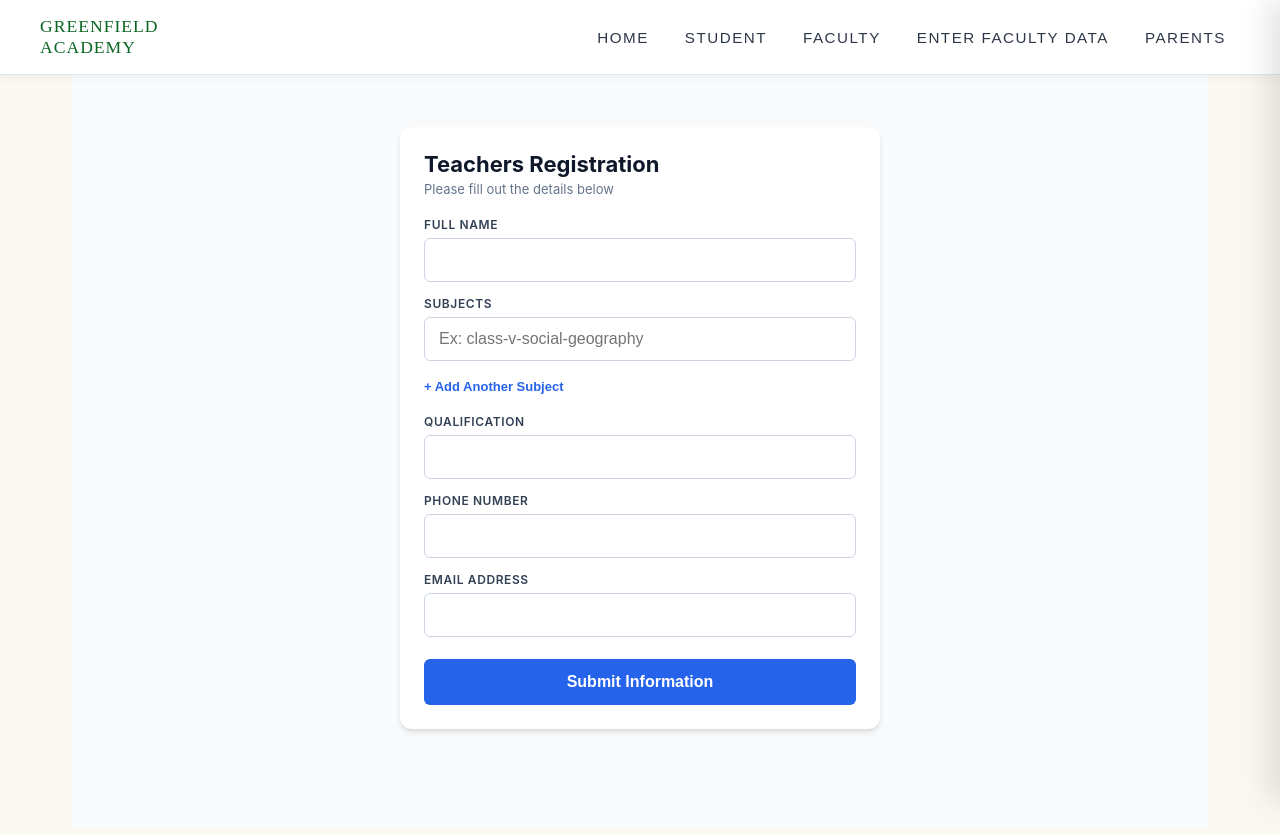
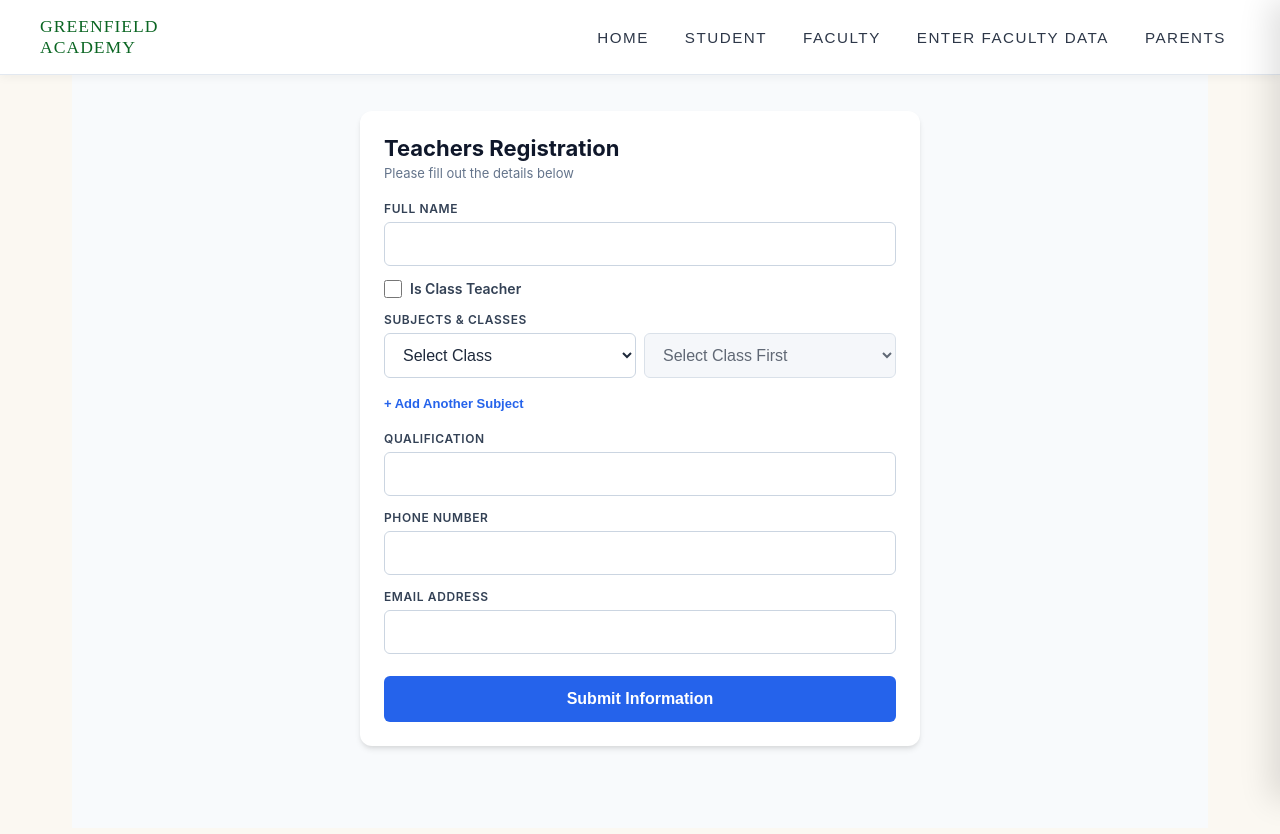
Before and after one commit to amarkch/greenfield-academy, a React (Vite) app in the folder front-end/: page /teacher-data in a window 1280 px wide. Shown: the top 834 px of the page. Built offline with nearby package versions, Linux system fonts and the light colour scheme.

Commit message:
Api call for faculty detail

```diff
--- a/front-end/src/pages/InsertTeacherData.jsx
+++ b/front-end/src/pages/InsertTeacherData.jsx
@@ -1,30 +1,63 @@
 import React, { useState } from 'react';
 import GreenfieldHeaderBar from "../components/GreenfieldHeaderBar.jsx";
+
+const CLASS_SUBJECT_MAP = {
+  "class-i": ["Mathematics", "English", "Environmental Studies", "Hindi"],
+  "class-ii": ["Mathematics", "English", "Environmental Studies", "Hindi"],
+  "class-iii": ["Mathematics", "English", "Science", "Social Studies", "Hindi"],
+  "class-iv": ["Mathematics", "English", "Science", "Social Studies", "Hindi"],
+  "class-v": ["Mathematics", "English", "Science", "Social Science", "Geography", "Hindi"],
+  "class-vi": ["Mathematics", "English", "Science", "Social Science", "History", "Geography", "Computer Science", "Hindi"],
+  "class-vii": ["Mathematics", "English", "Science", "Social Science", "History", "Geography", "Computer Science", "Hindi"],
+  "class-viii": ["Mathematics", "English", "Science", "Social Science", "History", "Geography", "Computer Science", "Hindi"],
+  "class-ix": ["Mathematics", "English", "Science", "Physics", "Chemistry", "Biology", "Social Science", "History", "Computer Science"],
+  "class-x": ["Mathematics", "English", "Science", "Physics", "Chemistry", "Biology", "Social Science", "History", "Computer Science"]
+};
+
+const CLASS_OPTIONS = Object.keys(CLASS_SUBJECT_MAP);
+
 function InsertTeacherData() {
   const [formData, setFormData] = useState({
     name: '',
     qualification: '',
     phone: '',
-    email: ''
+    email: '',
+    isClassTeacher: false,
+    classTeacherOf: ''
   });
 
-  const [subjects, setSubjects] = useState(['']);
+  const [subjects, setSubjects] = useState([{ className: '', subjectName: '' }]);
   const [loading, setLoading] = useState(false);
   const [message, setMessage] = useState('');
 
   const handleChange = (e) => {
-    const { name, value } = e.target;
-    setFormData((prev) => ({ ...prev, [name]: value }));
+    const { name, value, type, checked } = e.target;
+    const val = type === 'checkbox' ? checked : value;
+
+    setFormData((prev) => {
+      const updated = { ...prev, [name]: val };
+      // Reset classTeacherOf if isClassTeacher is toggled off
+      if (name === 'isClassTeacher' && !checked) {
+        updated.classTeacherOf = '';
+      }
+      return updated;
+    });
   };
 
-  const handleSubjectChange = (index, value) => {
+  const handleSubjectChange = (index, field, value) => {
     const updatedSubjects = [...subjects];
-    updatedSubjects[index] = value;
+    updatedSubjects[index][field] = value;
+
+    // Reset subjectName if className changes to prevent mismatched selections
+    if (field === 'className') {
+      updatedSubjects[index]['subjectName'] = '';
+    }
+
     setSubjects(updatedSubjects);
   };
 
   const handleAddSubject = () => {
-    setSubjects([...subjects, '']);
+    setSubjects([...subjects, { className: '', subjectName: '' }]);
   };
 
   const handleRemoveSubject = (index) => {
@@ -39,7 +72,9 @@ function InsertTeacherData() {
 
     const payload = {
       ...formData,
-      subjects: subjects.filter((sub) => sub.trim() !== '')
+      subjects: subjects
+        .filter((sub) => sub.className && sub.subjectName)
+        .map((sub) => `[${sub.className}][${sub.subjectName.toLowerCase().replace(/\s+/g, '-')}]`)
     };
 
     try {
@@ -58,8 +93,15 @@ function InsertTeacherData() {
       const result = await response.json();
       setMessage('Data submitted successfully!');
 
-      setFormData({ name: '', qualification: '', phone: '', email: '' });
-      setSubjects(['']);
+      setFormData({
+        name: '',
+        qualification: '',
+        phone: '',
+        email: '',
+        isClassTeacher: false,
+        classTeacherOf: ''
+      });
+      setSubjects([{ className: '', subjectName: '' }]);
     } catch (error) {
       setMessage(`Error: ${error.message}`);
     } finally {
@@ -82,24 +124,77 @@ function InsertTeacherData() {
               name="name"
               value={formData.name}
               onChange={handleChange}
-              placeholder=""
               style={styles.input}
               required
             />
           </div>
+            <div style={styles.inputGroup}>
+            <label style={styles.checkboxLabel}>
+              <input
+                type="checkbox"
+                name="isClassTeacher"
+                checked={formData.isClassTeacher}
+                onChange={handleChange}
+                style={styles.checkbox}
+              />
+              Is Class Teacher
+            </label>
+          </div>
 
+          {formData.isClassTeacher && (
             <div style={styles.inputGroup}>
-            <label style={styles.label}>Subjects</label>
-            {subjects.map((subject, index) => (
+              <label style={styles.label}>Class Teacher For</label>
+              <select
+                name="classTeacherOf"
+                value={formData.classTeacherOf}
+                onChange={handleChange}
+                style={styles.select}
+                required={formData.isClassTeacher}
+              >
+                <option value="">Select Class</option>
+                {CLASS_OPTIONS.map((cls) => (
+                  <option key={cls} value={cls}>{cls}</option>
+                ))}
+              </select>
+            </div>
+          )}
+          <div style={styles.inputGroup}>
+            <label style={styles.label}>Subjects & Classes</label>
+            {subjects.map((item, index) => {
+              const availableSubjects = item.className ? CLASS_SUBJECT_MAP[item.className] || [] : [];
+
+              return (
                 <div key={index} style={styles.dynamicRow}>
-                <input
-                  type="text"
-                  value={subject}
-                  onChange={(e) => handleSubjectChange(index, e.target.value)}
-                  placeholder="Ex: class-v-social-geography"
-                  style={styles.input}
+                  <select
+                    value={item.className}
+                    onChange={(e) => handleSubjectChange(index, 'className', e.target.value)}
+                    style={styles.select}
                     required
-                />
+                  >
+                    <option value="">Select Class</option>
+                    {CLASS_OPTIONS.map((cls) => (
+                      <option key={cls} value={cls}>{cls}</option>
+                    ))}
+                  </select>
+
+                  <select
+                    value={item.subjectName}
+                    onChange={(e) => handleSubjectChange(index, 'subjectName', e.target.value)}
+                    style={{
+                      ...styles.select,
+                      backgroundColor: !item.className ? '#f1f5f9' : '#ffffff'
+                    }}
+                    disabled={!item.className}
+                    required
+                  >
+                    <option value="">
+                      {item.className ? 'Select Subject' : 'Select Class First'}
+                    </option>
+                    {availableSubjects.map((sub) => (
+                      <option key={sub} value={sub}>{sub}</option>
+                    ))}
+                  </select>
+
                   {subjects.length > 1 && (
                     <button
                       type="button"
@@ -110,7 +205,8 @@ function InsertTeacherData() {
                     </button>
                   )}
                 </div>
-            ))}
+              );
+            })}
             <button
               type="button"
               onClick={handleAddSubject}
@@ -127,11 +223,12 @@ function InsertTeacherData() {
               name="qualification"
               value={formData.qualification}
               onChange={handleChange}
-              placeholder=""
               style={styles.input}
               required
             />
           </div>
+
+
 
           <div style={styles.inputGroup}>
             <label style={styles.label}>Phone Number</label>
@@ -140,7 +237,6 @@ function InsertTeacherData() {
               name="phone"
               value={formData.phone}
               onChange={handleChange}
-              placeholder=""
               style={styles.input}
               required
             />
@@ -153,7 +249,6 @@ function InsertTeacherData() {
               name="email"
               value={formData.email}
               onChange={handleChange}
-              placeholder=""
               style={styles.input}
               required
             />
@@ -194,22 +289,22 @@ const styles = {
     minHeight: '100vh',
     backgroundColor: '#f8fafc',
     fontFamily: '-apple-system, BlinkMacSystemFont, "Segoe UI", Roboto, "Helvetica Neue", Arial, sans-serif',
-    padding: '16px', // Reduced padding for smaller screens
+    padding: '16px',
     boxSizing: 'border-box'
   },
   card: {
     background: '#ffffff',
-    padding: '24px', // Adjusted for mobile view compactness
+    padding: '24px',
     borderRadius: '12px',
     boxShadow: '0 4px 6px -1px rgba(0, 0, 0, 0.1), 0 2px 4px -1px rgba(0, 0, 0, 0.06)',
     width: '100%',
-    maxWidth: '480px',
+    maxWidth: '560px',
     boxSizing: 'border-box',
     margin: '0 auto'
   },
   title: {
     margin: '0 0 4px 0',
-    fontSize: '22px', // Scaled down slightly for mobile screens
+    fontSize: '22px',
     fontWeight: '700',
     color: '#0f172a'
   },
@@ -236,14 +331,39 @@ const styles = {
     textTransform: 'uppercase',
     letterSpacing: '0.05em'
   },
+  checkboxLabel: {
+    display: 'flex',
+    alignItems: 'center',
+    gap: '8px',
+    fontSize: '14px',
+    fontWeight: '600',
+    color: '#334155',
+    cursor: 'pointer'
+  },
+  checkbox: {
+    width: '18px',
+    height: '18px',
+    cursor: 'pointer'
+  },
   input: {
-    padding: '12px 14px', // Increased touch target height for mobile ergonomics
+    padding: '12px 14px',
     borderRadius: '6px',
     border: '1px solid #cbd5e1',
-    fontSize: '16px', // 16px prevents iOS Safari from auto-zooming on input focus
+    fontSize: '16px',
     color: '#1e293b',
     outline: 'none',
     width: '100%',
+    boxSizing: 'border-box'
+  },
+  select: {
+    padding: '12px 14px',
+    borderRadius: '6px',
+    border: '1px solid #cbd5e1',
+    fontSize: '16px',
+    color: '#1e293b',
+    outline: 'none',
+    width: '100%',
+    backgroundColor: '#ffffff',
     boxSizing: 'border-box'
   },
   dynamicRow: {
@@ -268,7 +388,7 @@ const styles = {
     color: '#b91c1c',
     border: 'none',
     borderRadius: '6px',
-    padding: '12px 14px', // Matched height with input fields for consistency
+    padding: '12px 14px',
     fontSize: '13px',
     fontWeight: '600',
     cursor: 'pointer',
@@ -277,7 +397,7 @@ const styles = {
   },
   submitButton: {
     marginTop: '8px',
-    padding: '14px', // Taller button for better mobile tap targets
+    padding: '14px',
     color: '#ffffff',
     border: 'none',
     borderRadius: '6px',
```
Also changed, not shown: front-end/src/pages/FacultyDetail.jsx (+53 -24 lines), 2 other files (tests, documents, lock files or other folders). Lines whose indentation alone changed are shown as unchanged.
